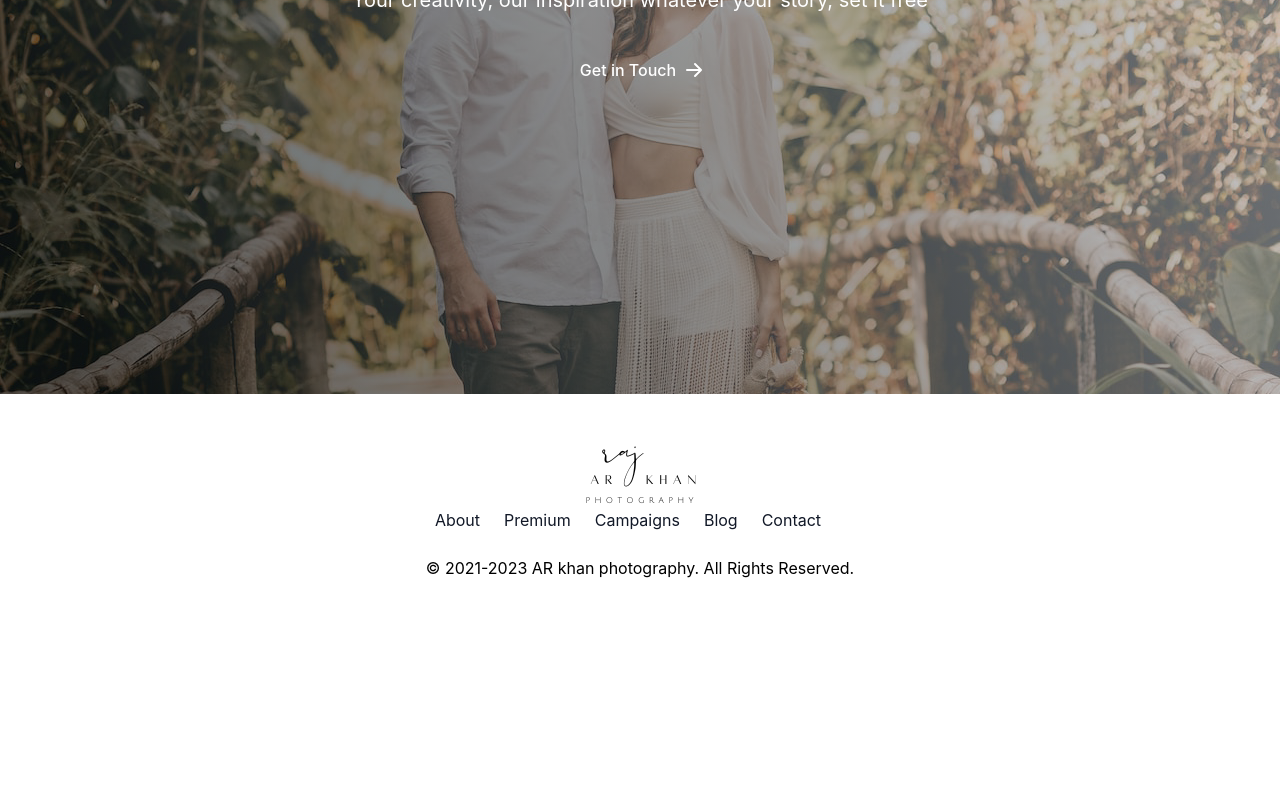
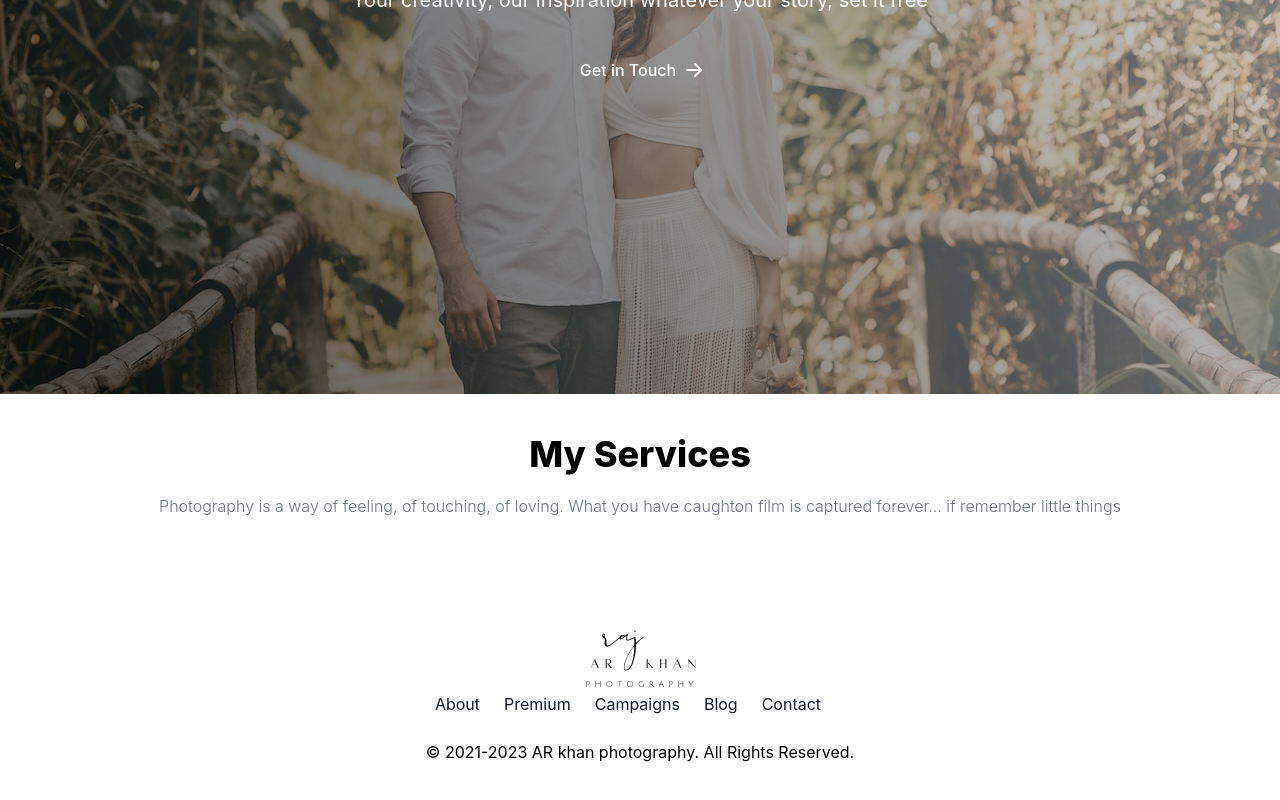
Before and after one commit to AkRazu/ar-khan-photography, a React (Create React App) app: page / in a window 1280 px wide. Shown: the part 430-1230 px from the top of the page. Before the commit the page ends 1050 px from the top, so only its background shows below. Built offline with nearby package versions, Linux system fonts and the light colour scheme.

Commit message:
service section add

```diff
--- /dev/null
+++ b/src/components/AllService/AllService.js
@@ -0,0 +1,12 @@
+import React from 'react';
+
+const AllService = ({service}) => {
+    console.log(service);
+    return (
+        <div>
+
+        </div>
+    );
+};
+
+export default AllService;
--- a/src/components/Hero/Hero.js
+++ b/src/components/Hero/Hero.js
@@ -1,9 +1,10 @@
 import React from "react";
 import "./Hero.css";
+import { Link } from "react-router-dom";
 const Hero = () => {
   return (
-    <div data-aos="fade-up" data-aos-duration="3000" className="hero-section">
-
+    <div>
+      <div data-aos="zoom-in" data-aos-duration="3000" className="hero-section">
         <section class=" dark:bg-gray-900 h-fit">
           <div class="py-8 px-4 mx-auto max-w-screen-xl text-center lg:py-16 lg:px-12">
             <h1 class="mb-4 text-4xl font-extrabold tracking-tight leading-none text-white md:text-5xl lg:text-6xl dark:text-white">
@@ -34,6 +35,21 @@ const Hero = () => {
             </div>
           </div>
         </section>
+        {/* My Services section */}
+      </div>
+      <div
+        data-aos="fade-up"
+        data-aos-anchor-placement="top-bottom"
+        data-aos-offset="300"
+        data-aos-easing="ease-in-sine"
+        className="my-10"
+      >
+        <h1 className="text-4xl font-extrabold dark:text-white">My Services</h1>
+        <p className="mb-3 py-5 font-light text-gray-500 dark:text-gray-400">
+          Photography is a way of feeling, of touching, of loving. What you have
+          caughton film is captured forever... if remember little things
+        </p>
+      </div>
     </div>
   );
 };
--- a/src/components/Services/Services.js
+++ b/src/components/Services/Services.js
@@ -1,11 +1,13 @@
 import React from 'react';
 import useService from '../../Hook/useService';
+import AllService from '../AllService/AllService';
 const Services = () => {
     const [services,setServices] = useService();
-    console.log(services);
     return (
         <div>
-
+            {
+                services.map(service=><AllService key={service._id} service={service}></AllService>)
+            }
         </div>
     );
 };
```
Lines whose indentation alone changed are shown as unchanged.
